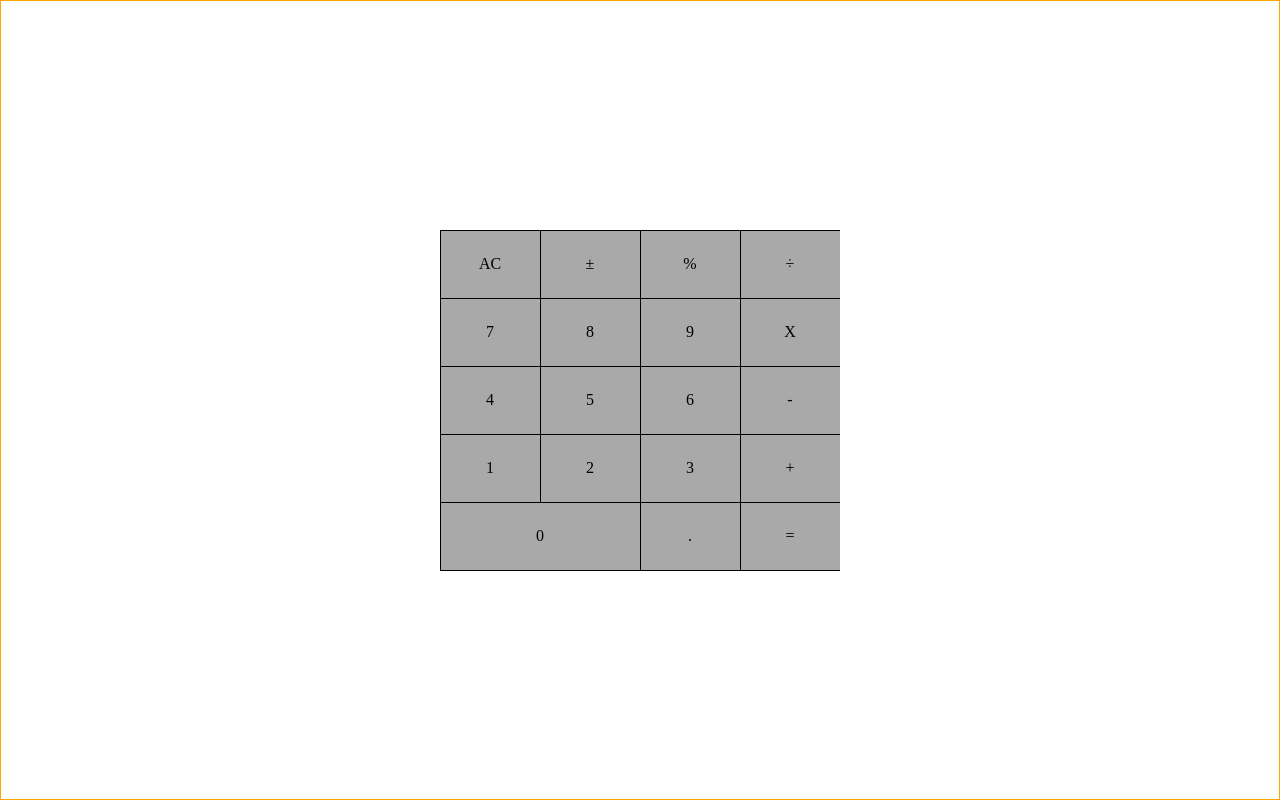
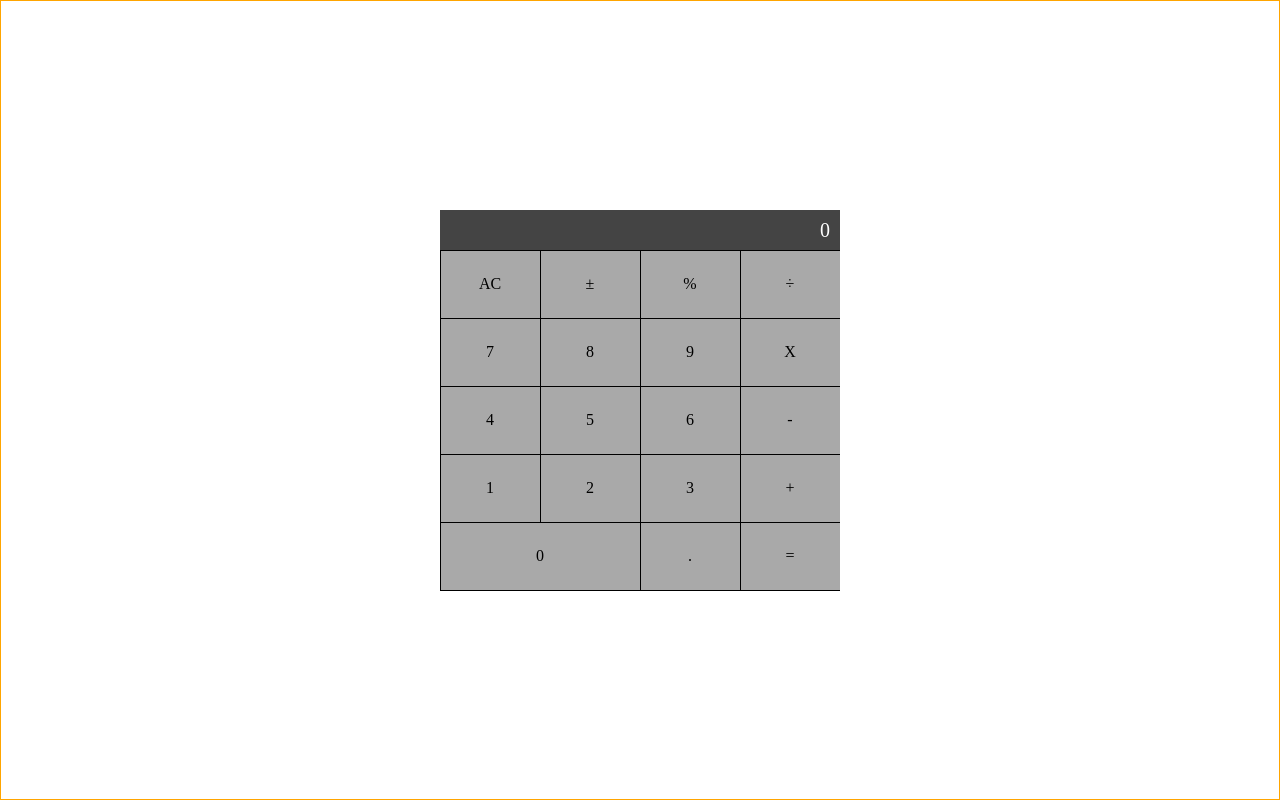
Before and after one commit to nevtay/calculator-react, a React (Vite) app: page / in a window 1280 px wide. Built offline with nearby package versions, Linux system fonts and the light colour scheme.

Commit message:
add <Output /> component

```diff
--- a/src/components/Display.tsx
+++ b/src/components/Display.tsx
@@ -1,10 +1,12 @@
 import "./Display.css";
 import { Props } from "../types/types";
 import Row from "./Row";
+import Output from "./Output";
 
 const Display = (props: Props) => {
   return (
     <div id="calculator">
+      <Output />
       <Row values={["AC", "±", "%", "÷"]} />
       <Row values={["7", "8", "9", "X"]} />
       <Row values={["4", "5", "6", "-"]} />
```
